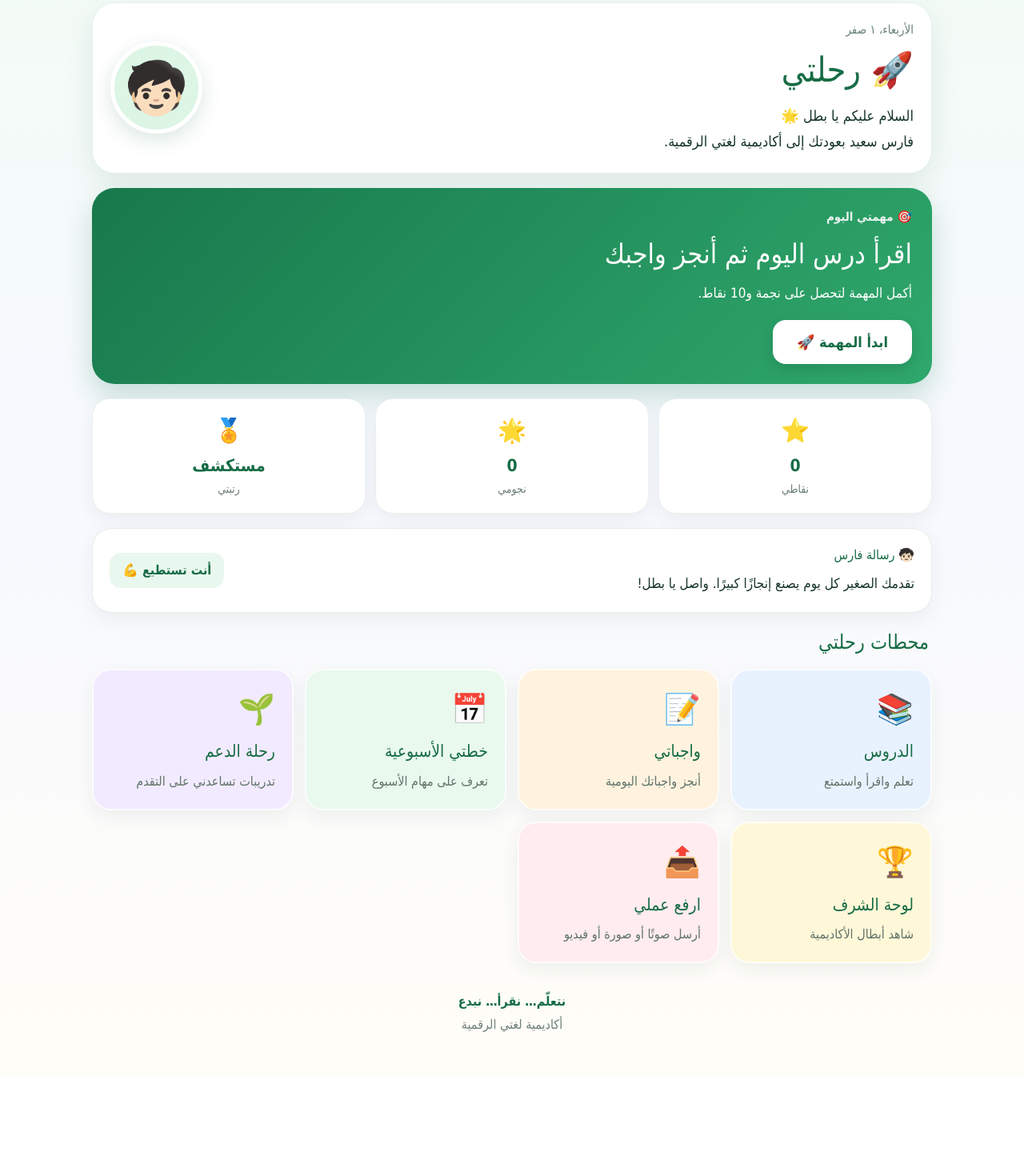
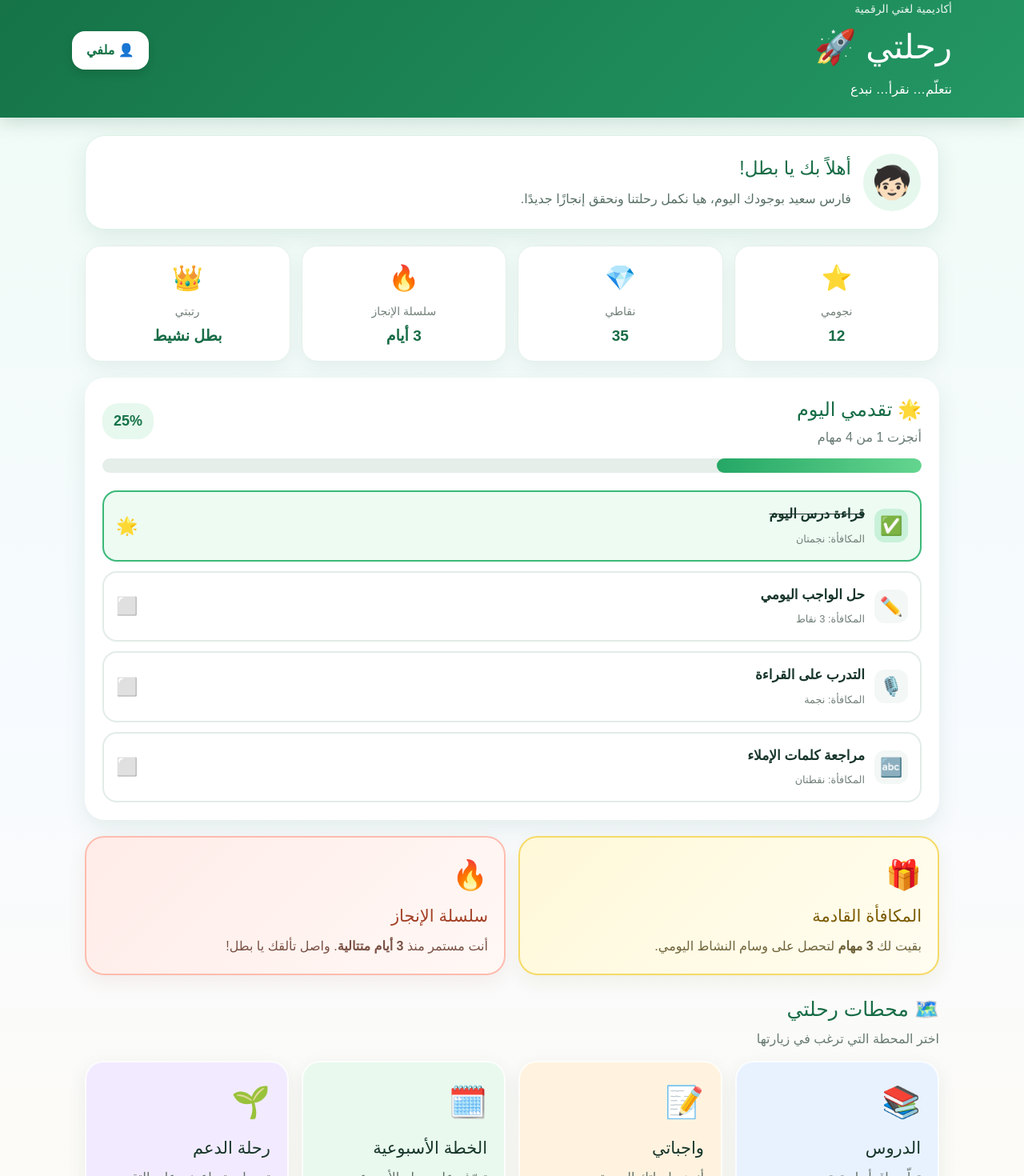
Before and after one commit to a31164949-blip/lughati-academy, a Next.js app in the folder lughati-next/: page /journey in a window 1280 px wide. Shown: the part 21-1491 px from the top of the page at 80% size. Before the commit the page ends 1367 px from the top, so only its background shows below. Built offline with nearby package versions, Linux system fonts and the light colour scheme.

Commit message:
تطوير صفحة رحلتي وإضافة التقدم اليومي

```diff
--- a/lughati-next/app/journey/page.tsx
+++ b/lughati-next/app/journey/page.tsx
@@ -1,10 +1,13 @@
+"use client";
+
 import Link from "next/link";
+import { useMemo, useState } from "react";
 
-const shortcuts = [
+const journeyCards = [
   {
     icon: "📚",
     title: "الدروس",
-    description: "تعلم واقرأ واستمتع",
+    description: "تعلّم واقرأ واستمتع",
     href: "/lessons",
     background: "#e8f2ff",
   },
@@ -16,9 +19,9 @@ const shortcuts = [
     background: "#fff3df",
   },
   {
-    icon: "📅",
-    title: "خطتي الأسبوعية",
-    description: "تعرف على مهام الأسبوع",
+    icon: "🗓️",
+    title: "الخطة الأسبوعية",
+    description: "تعرّف على مهام الأسبوع",
     href: "/weekly-plan",
     background: "#e9f9ee",
   },
@@ -41,16 +44,53 @@ const shortcuts = [
     title: "ارفع عملي",
     description: "أرسل صوتًا أو صورة أو فيديو",
     href: "/upload",
-    background: "#ffecef",
+    background: "#e9fbff",
+  },
+];
+
+const dailyTasks = [
+  {
+    id: 1,
+    title: "قراءة درس اليوم",
+    reward: "نجمتان",
+    icon: "📖",
+  },
+  {
+    id: 2,
+    title: "حل الواجب اليومي",
+    reward: "3 نقاط",
+    icon: "✏️",
+  },
+  {
+    id: 3,
+    title: "التدرب على القراءة",
+    reward: "نجمة",
+    icon: "🎙️",
+  },
+  {
+    id: 4,
+    title: "مراجعة كلمات الإملاء",
+    reward: "نقطتان",
+    icon: "🔤",
   },
 ];
 
 export default function JourneyPage() {
-  const today = new Intl.DateTimeFormat("ar-SA", {
-    weekday: "long",
-    day: "numeric",
-    month: "long",
-  }).format(new Date());
+  const [completedTasks, setCompletedTasks] = useState<number[]>([1]);
+
+  const completedCount = completedTasks.length;
+
+  const progress = useMemo(() => {
+    return Math.round((completedCount / dailyTasks.length) * 100);
+  }, [completedCount]);
+
+  function toggleTask(taskId: number) {
+    setCompletedTasks((currentTasks) =>
+      currentTasks.includes(taskId)
+        ? currentTasks.filter((id) => id !== taskId)
+        : [...currentTasks, taskId]
+    );
+  }
 
   return (
     <main
@@ -58,21 +98,164 @@ export default function JourneyPage() {
       style={{
         minHeight: "100vh",
         background:
-          "linear-gradient(180deg, #f3fbf6 0%, #f7f9ff 45%, #fffdf7 100%)",
-        padding: "24px 16px 50px",
-        fontFamily: "Tahoma, Arial, sans-serif",
+          "linear-gradient(180deg, #effbf4 0%, #f7fbff 48%, #fffaf0 100%)",
+        fontFamily: "Arial, sans-serif",
         color: "#17352a",
+        paddingBottom: "50px",
       }}
     >
-      <div style={{ maxWidth: "1050px", margin: "0 auto" }}>
-        <header
+      <header
+        style={{
+          background: "linear-gradient(135deg, #157347, #239764)",
+          color: "white",
+          padding: "22px 18px",
+          boxShadow: "0 6px 20px rgba(20, 90, 60, 0.18)",
+        }}
+      >
+        <div
+          style={{
+            maxWidth: "1100px",
+            margin: "0 auto",
+            display: "flex",
+            justifyContent: "space-between",
+            alignItems: "center",
+            gap: "15px",
+            flexWrap: "wrap",
+          }}
+        >
+          <div>
+            <p
+              style={{
+                margin: "0 0 5px",
+                fontSize: "14px",
+                opacity: 0.9,
+              }}
+            >
+              أكاديمية لغتي الرقمية
+            </p>
+
+            <h1
+              style={{
+                margin: 0,
+                fontSize: "clamp(27px, 5vw, 42px)",
+              }}
+            >
+              رحلتي 🚀
+            </h1>
+
+            <p
+              style={{
+                margin: "8px 0 0",
+                fontSize: "16px",
+                lineHeight: 1.7,
+              }}
+            >
+              نتعلّم… نقرأ… نبدع
+            </p>
+          </div>
+
+          <Link
+            href="/student/profile"
+            style={{
+              textDecoration: "none",
+              background: "white",
+              color: "#157347",
+              padding: "12px 18px",
+              borderRadius: "16px",
+              fontWeight: "bold",
+              boxShadow: "0 5px 12px rgba(0,0,0,0.12)",
+            }}
+          >
+            👤 ملفي
+          </Link>
+        </div>
+      </header>
+
+      <div
+        style={{
+          maxWidth: "1100px",
+          margin: "0 auto",
+          padding: "22px 16px",
+        }}
+      >
+        <section
           style={{
             background: "white",
-            borderRadius: "28px",
+            borderRadius: "25px",
             padding: "22px",
-            boxShadow: "0 12px 35px rgba(31, 90, 61, 0.10)",
-            border: "1px solid #e5f1e9",
-            marginBottom: "18px",
+            marginBottom: "20px",
+            boxShadow: "0 10px 28px rgba(38, 105, 75, 0.1)",
+            border: "1px solid #dcf2e5",
+          }}
+        >
+          <div
+            style={{
+              display: "flex",
+              alignItems: "center",
+              gap: "15px",
+            }}
+          >
+            <div
+              style={{
+                width: "72px",
+                height: "72px",
+                borderRadius: "50%",
+                background: "#e6f8ed",
+                display: "grid",
+                placeItems: "center",
+                fontSize: "40px",
+                flexShrink: 0,
+              }}
+            >
+              🧒🏻
+            </div>
+
+            <div>
+              <h2
+                style={{
+                  margin: "0 0 7px",
+                  color: "#176c46",
+                  fontSize: "23px",
+                }}
+              >
+                أهلاً بك يا بطل!
+              </h2>
+
+              <p
+                style={{
+                  margin: 0,
+                  color: "#587064",
+                  lineHeight: 1.8,
+                }}
+              >
+                فارس سعيد بوجودك اليوم، هيا نكمل رحلتنا ونحقق إنجازًا
+                جديدًا.
+              </p>
+            </div>
+          </div>
+        </section>
+
+        <section
+          style={{
+            display: "grid",
+            gridTemplateColumns: "repeat(auto-fit, minmax(160px, 1fr))",
+            gap: "14px",
+            marginBottom: "20px",
+          }}
+        >
+          <StatCard icon="⭐" title="نجومي" value="12" />
+          <StatCard icon="💎" title="نقاطي" value="35" />
+          <StatCard icon="🔥" title="سلسلة الإنجاز" value="3 أيام" />
+          <StatCard icon="👑" title="رتبتي" value="بطل نشيط" />
+        </section>
+
+        <section
+          style={{
+            background: "white",
+            borderRadius: "25px",
+            padding: "22px",
+            marginBottom: "20px",
+            boxShadow: "0 10px 28px rgba(38, 105, 75, 0.1)",
           }}
         >
           <div
@@ -80,260 +263,317 @@ export default function JourneyPage() {
               display: "flex",
               justifyContent: "space-between",
               alignItems: "center",
-              gap: "16px",
+              gap: "10px",
               flexWrap: "wrap",
+              marginBottom: "14px",
             }}
           >
             <div>
-              <p
+              <h2
                 style={{
-                  margin: "0 0 6px",
-                  color: "#678177",
-                  fontSize: "15px",
+                  margin: "0 0 5px",
+                  fontSize: "24px",
+                  color: "#176c46",
                 }}
               >
-                {today}
-              </p>
-
-              <h1
-                style={{
-                  margin: 0,
-                  fontSize: "clamp(27px, 5vw, 43px)",
-                  color: "#176c45",
-                }}
-              >
-                🚀 رحلتي
-              </h1>
+                🌟 تقدمي اليوم
+              </h2>
 
               <p
                 style={{
-                  margin: "10px 0 0",
-                  fontSize: "18px",
-                  lineHeight: 1.8,
+                  margin: 0,
+                  color: "#687b72",
                 }}
               >
-                السلام عليكم يا بطل 🌟
-                <br />
-                فارس سعيد بعودتك إلى أكاديمية لغتي الرقمية.
+                أنجزت {completedCount} من {dailyTasks.length} مهام
               </p>
             </div>
 
-            <div
-              aria-label="شخصية فارس"
+            <strong
               style={{
-                width: "115px",
-                height: "115px",
-                borderRadius: "50%",
-                background: "#dcf5e5",
-                display: "grid",
-                placeItems: "center",
-                fontSize: "64px",
-                border: "5px solid white",
-                boxShadow: "0 8px 25px rgba(33, 104, 68, 0.16)",
+                background: "#e7f8ee",
+                color: "#157347",
+                padding: "9px 14px",
+                borderRadius: "20px",
+                fontSize: "18px",
               }}
             >
-              🧒🏻
-            </div>
+              {progress}%
+            </strong>
           </div>
-        </header>
 
-        <section
-          style={{
-            background: "linear-gradient(135deg, #18784c, #2fa86c)",
-            color: "white",
-            borderRadius: "28px",
-            padding: "25px",
-            boxShadow: "0 15px 35px rgba(24, 120, 76, 0.22)",
-            marginBottom: "18px",
-          }}
-        >
-          <p
+          <div
             style={{
-              margin: 0,
-              fontSize: "15px",
-              opacity: 0.9,
-              fontWeight: 700,
+              width: "100%",
+              height: "18px",
+              background: "#e5eee9",
+              borderRadius: "999px",
+              overflow: "hidden",
+              marginBottom: "22px",
             }}
           >
-            🎯 مهمتي اليوم
-          </p>
+            <div
+              style={{
+                width: `${progress}%`,
+                height: "100%",
+                background:
+                  "linear-gradient(90deg, #25a765, #64d58f)",
+                borderRadius: "999px",
+                transition: "width 0.35s ease",
+              }}
+            />
+          </div>
 
-          <h2
+          <div
             style={{
-              margin: "10px 0 8px",
-              fontSize: "clamp(23px, 4vw, 34px)",
+              display: "grid",
+              gap: "12px",
             }}
           >
-            اقرأ درس اليوم ثم أنجز واجبك
-          </h2>
+            {dailyTasks.map((task) => {
+              const completed = completedTasks.includes(task.id);
 
-          <p
-            style={{
-              margin: "0 0 18px",
-              lineHeight: 1.8,
-              fontSize: "17px",
-            }}
-          >
-            أكمل المهمة لتحصل على نجمة و10 نقاط.
-          </p>
+              return (
+                <button
+                  key={task.id}
+                  type="button"
+                  onClick={() => toggleTask(task.id)}
+                  style={{
+                    width: "100%",
+                    border: completed
+                      ? "2px solid #3bb978"
+                      : "2px solid #e3ece7",
+                    background: completed ? "#edfbf3" : "#ffffff",
+                    borderRadius: "18px",
+                    padding: "15px",
+                    display: "flex",
+                    justifyContent: "space-between",
+                    alignItems: "center",
+                    gap: "12px",
+                    cursor: "pointer",
+                    textAlign: "right",
+                    color: "#17352a",
+                  }}
+                >
+                  <span
+                    style={{
+                      display: "flex",
+                      alignItems: "center",
+                      gap: "12px",
+                    }}
+                  >
+                    <span
+                      style={{
+                        width: "42px",
+                        height: "42px",
+                        display: "grid",
+                        placeItems: "center",
+                        borderRadius: "13px",
+                        background: completed ? "#c9f1d9" : "#f3f7f5",
+                        fontSize: "23px",
+                      }}
+                    >
+                      {completed ? "✅" : task.icon}
+                    </span>
 
-          <Link
-            href="/lessons"
-            style={{
-              display: "inline-block",
-              background: "white",
-              color: "#176c45",
-              padding: "14px 30px",
-              borderRadius: "16px",
-              fontWeight: 800,
-              fontSize: "18px",
-              textDecoration: "none",
-              boxShadow: "0 7px 18px rgba(0,0,0,0.12)",
-            }}
-          >
-            ابدأ المهمة 🚀
-          </Link>
+                    <span>
+                      <strong
+                        style={{
+                          display: "block",
+                          fontSize: "17px",
+                          marginBottom: "5px",
+                          textDecoration: completed
+                            ? "line-through"
+                            : "none",
+                        }}
+                      >
+                        {task.title}
+                      </strong>
+
+                      <small
+                        style={{
+                          color: "#718077",
+                        }}
+                      >
+                        المكافأة: {task.reward}
+                      </small>
+                    </span>
+                  </span>
+
+                  <span
+                    style={{
+                      fontSize: "22px",
+                    }}
+                  >
+                    {completed ? "🌟" : "⬜"}
+                  </span>
+                </button>
+              );
+            })}
+          </div>
         </section>
 
         <section
           style={{
             display: "grid",
-            gridTemplateColumns: "repeat(3, minmax(0, 1fr))",
-            gap: "12px",
-            marginBottom: "18px",
-          }}
-        >
-          {[
-            { icon: "⭐", value: "0", label: "نقاطي" },
-            { icon: "🌟", value: "0", label: "نجومي" },
-            { icon: "🏅", value: "مستكشف", label: "رتبتي" },
-          ].map((item) => (
-            <div
-              key={item.label}
-              style={{
-                background: "white",
-                borderRadius: "22px",
-                padding: "18px 10px",
-                textAlign: "center",
-                border: "1px solid #ebf1ed",
-                boxShadow: "0 8px 22px rgba(39, 70, 55, 0.07)",
-              }}
-            >
-              <div style={{ fontSize: "29px" }}>{item.icon}</div>
-              <strong
-                style={{
-                  display: "block",
-                  marginTop: "7px",
-                  fontSize: "21px",
-                  color: "#176c45",
-                }}
-              >
-                {item.value}
-              </strong>
-              <span style={{ color: "#6a7d74", fontSize: "14px" }}>
-                {item.label}
-              </span>
-            </div>
-          ))}
-        </section>
-
-        <section
-          style={{
-            background: "white",
-            borderRadius: "25px",
-            padding: "21px",
-            marginBottom: "18px",
-            border: "1px solid #e8eee9",
-            boxShadow: "0 8px 25px rgba(39, 70, 55, 0.07)",
+            gridTemplateColumns:
+              "repeat(auto-fit, minmax(260px, 1fr))",
+            gap: "16px",
+            marginBottom: "24px",
           }}
         >
           <div
             style={{
-              display: "flex",
-              justifyContent: "space-between",
-              alignItems: "center",
-              gap: "15px",
-              flexWrap: "wrap",
+              background: "linear-gradient(135deg, #fff8d8, #fffdf1)",
+              border: "2px solid #f6da66",
+              borderRadius: "24px",
+              padding: "20px",
+              boxShadow: "0 8px 22px rgba(125, 100, 20, 0.08)",
             }}
           >
-            <div>
-              <h2 style={{ margin: "0 0 8px", color: "#176c45" }}>
-                🧒🏻 رسالة فارس
-              </h2>
-              <p style={{ margin: 0, lineHeight: 1.8, fontSize: "17px" }}>
-                تقدمك الصغير كل يوم يصنع إنجازًا كبيرًا. واصل يا بطل!
-              </p>
+            <div style={{ fontSize: "36px", marginBottom: "8px" }}>
+              🎁
             </div>
 
-            <span
+            <h3
               style={{
-                background: "#e9f8ee",
-                color: "#176c45",
-                padding: "10px 16px",
-                borderRadius: "14px",
-                fontWeight: 800,
+                margin: "0 0 8px",
+                color: "#7b5c00",
+                fontSize: "21px",
               }}
             >
-              أنت تستطيع 💪
-            </span>
+              المكافأة القادمة
+            </h3>
+
+            <p
+              style={{
+                margin: 0,
+                lineHeight: 1.8,
+                color: "#6e623a",
+              }}
+            >
+              بقيت لك{" "}
+              <strong>{dailyTasks.length - completedCount} مهام</strong>{" "}
+              لتحصل على وسام النشاط اليومي.
+            </p>
+          </div>
+
+          <div
+            style={{
+              background: "linear-gradient(135deg, #ffece8, #fff8f5)",
+              border: "2px solid #ffbcae",
+              borderRadius: "24px",
+              padding: "20px",
+              boxShadow: "0 8px 22px rgba(150, 70, 45, 0.08)",
+            }}
+          >
+            <div style={{ fontSize: "36px", marginBottom: "8px" }}>
+              🔥
+            </div>
+
+            <h3
+              style={{
+                margin: "0 0 8px",
+                color: "#a34025",
+                fontSize: "21px",
+              }}
+            >
+              سلسلة الإنجاز
+            </h3>
+
+            <p
+              style={{
+                margin: 0,
+                lineHeight: 1.8,
+                color: "#795044",
+              }}
+            >
+              أنت مستمر منذ <strong>3 أيام متتالية</strong>. واصل
+              تألقك يا بطل!
+            </p>
           </div>
         </section>
 
         <section>
-          <h2
+          <div
             style={{
-              color: "#176c45",
-              margin: "0 4px 14px",
-              fontSize: "25px",
+              marginBottom: "15px",
             }}
           >
-            محطات رحلتي
-          </h2>
+            <h2
+              style={{
+                margin: "0 0 6px",
+                fontSize: "25px",
+                color: "#176c46",
+              }}
+            >
+              🗺️ محطات رحلتي
+            </h2>
+
+            <p
+              style={{
+                margin: 0,
+                color: "#687b72",
+              }}
+            >
+              اختر المحطة التي ترغب في زيارتها
+            </p>
+          </div>
 
           <div
             style={{
               display: "grid",
-              gridTemplateColumns: "repeat(auto-fit, minmax(220px, 1fr))",
-              gap: "14px",
+              gridTemplateColumns:
+                "repeat(auto-fit, minmax(220px, 1fr))",
+              gap: "16px",
             }}
           >
-            {shortcuts.map((item) => (
+            {journeyCards.map((card) => (
               <Link
-                key={item.title}
-                href={item.href}
+                key={card.title}
+                href={card.href}
                 style={{
-                  background: item.background,
+                  textDecoration: "none",
+                  color: "#17352a",
+                  background: card.background,
                   borderRadius: "23px",
                   padding: "21px",
-                  textDecoration: "none",
-                  color: "#17352a",
-                  border: "2px solid rgba(255,255,255,0.8)",
-                  boxShadow: "0 8px 22px rgba(39, 70, 55, 0.07)",
+                  minHeight: "150px",
+                  border: "2px solid rgba(255,255,255,0.85)",
+                  boxShadow: "0 8px 22px rgba(40, 80, 65, 0.08)",
+                  display: "flex",
+                  flexDirection: "column",
+                  justifyContent: "space-between",
                 }}
               >
-                <div style={{ fontSize: "37px", marginBottom: "10px" }}>
-                  {item.icon}
-                </div>
-
-                <h3
+                <span
                   style={{
-                    margin: "0 0 7px",
-                    fontSize: "21px",
-                    color: "#176c45",
+                    fontSize: "39px",
                   }}
                 >
-                  {item.title}
-                </h3>
+                  {card.icon}
+                </span>
 
-                <p
-                  style={{
-                    margin: 0,
-                    color: "#60736a",
-                    lineHeight: 1.7,
-                  }}
-                >
-                  {item.description}
-                </p>
+                <div>
+                  <h3
+                    style={{
+                      margin: "12px 0 7px",
+                      fontSize: "21px",
+                    }}
+                  >
+                    {card.title}
+                  </h3>
+
+                  <p
+                    style={{
+                      margin: 0,
+                      color: "#627168",
+                      lineHeight: 1.7,
+                    }}
+                  >
+                    {card.description}
+                  </p>
+                </div>
               </Link>
             ))}
           </div>
@@ -342,18 +582,68 @@ export default function JourneyPage() {
         <footer
           style={{
             textAlign: "center",
-            marginTop: "34px",
-            color: "#6f8178",
-            lineHeight: 1.8,
+            marginTop: "35px",
+            color: "#6a7b72",
+            fontSize: "14px",
+            lineHeight: 1.9,
           }}
         >
-          <strong style={{ color: "#176c45" }}>
-            نتعلّم… نقرأ… نبدع
-          </strong>
+          <strong>أكاديمية لغتي الرقمية</strong>
           <br />
-          أكاديمية لغتي الرقمية
+          بإشراف الأستاذ / إبراهيم أحمد
         </footer>
       </div>
     </main>
   );
 }
+
+function StatCard({
+  icon,
+  title,
+  value,
+}: {
+  icon: string;
+  title: string;
+  value: string;
+}) {
+  return (
+    <div
+      style={{
+        background: "white",
+        borderRadius: "20px",
+        padding: "17px",
+        textAlign: "center",
+        boxShadow: "0 8px 22px rgba(38, 105, 75, 0.08)",
+        border: "1px solid #e5f1ea",
+      }}
+    >
+      <div
+        style={{
+          fontSize: "31px",
+          marginBottom: "7px",
+        }}
+      >
+        {icon}
+      </div>
+
+      <p
+        style={{
+          margin: "0 0 6px",
+          color: "#718077",
+          fontSize: "14px",
+        }}
+      >
+        {title}
+      </p>
+
+      <strong
+        style={{
+          color: "#176c46",
+          fontSize: "19px",
+        }}
+      >
+        {value}
+      </strong>
+    </div>
+  );
+}
```
